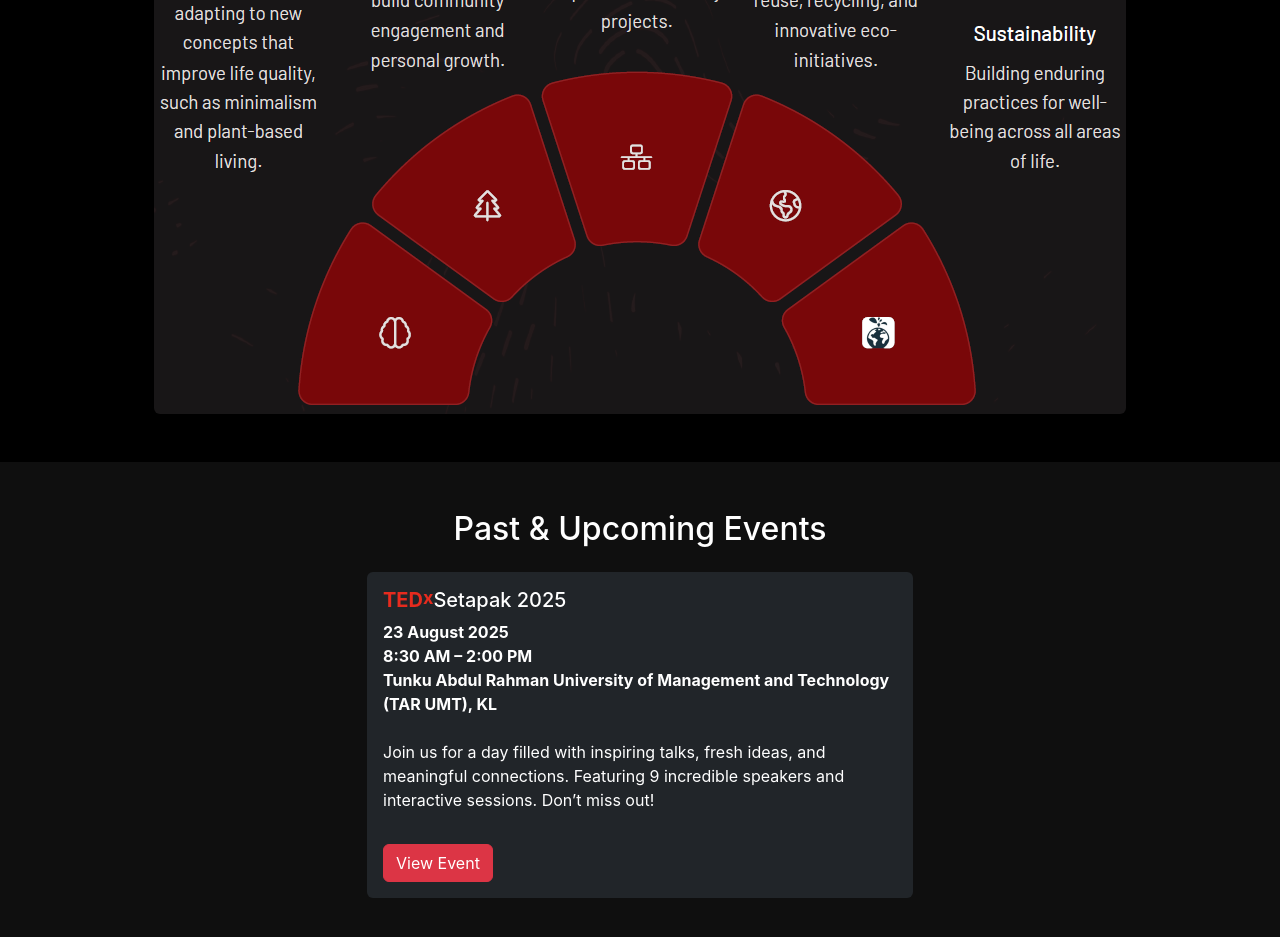
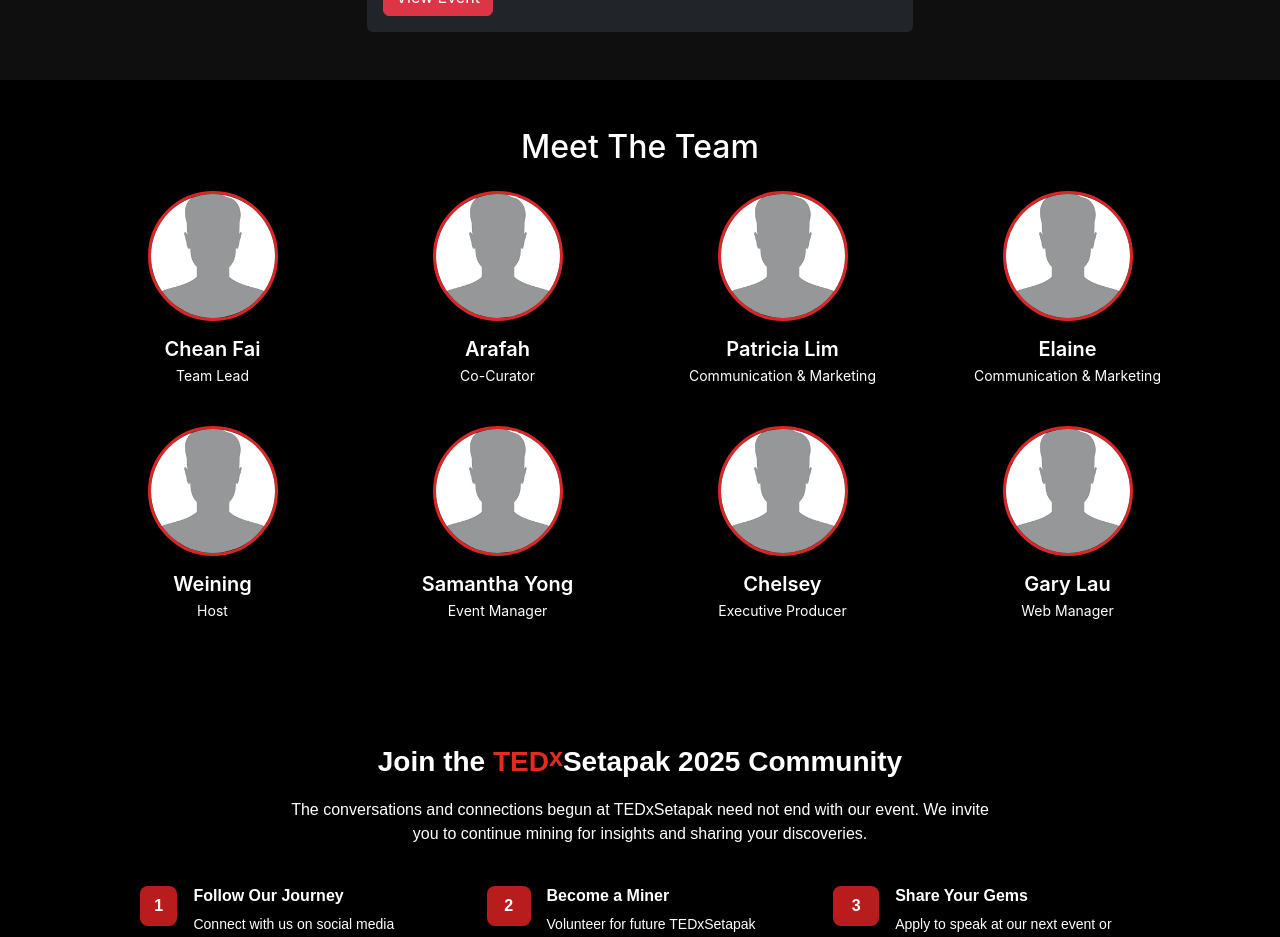
Before and after one commit to garylau83gh/tedxsetapakweb, a React (Create React App) app: page /#/ in a window 1280 px wide. Shown: the part 1860-2797 px from the top of the page. Built offline with nearby package versions, Linux system fonts and the light colour scheme.

Commit message:
fix schedule 7

```diff
--- a/src/App.js
+++ b/src/App.js
@@ -12,6 +12,8 @@
 import Footer from "./components/Footer";
 import Schedule from "./components/Schedule";
 import Location from "./components/Location";
+import Theme from "./components/Theme";
+import Team from "./components/Team";
 
 function ScrollToAnchor() {
   const { hash } = useLocation();
@@ -39,6 +41,7 @@
       <Hero />
       <About />
       <Events />
+      <Team />
       <Connect />
       <Footer />
     </>
@@ -52,6 +55,7 @@
       <Routes>
         <Route path="/" element={<HomePage />} />
         <Route path="/event" element={<EventLayout />}>
+          <Route path="theme" element={<Theme />} />
           <Route path="speakers" element={<Speakers />} />
           <Route path="schedule" element={<Schedule />} />
           <Route path="location" element={<Location />} />
--- a/src/components/About.jsx
+++ b/src/components/About.jsx
@@ -85,29 +85,7 @@
                 <span className="text-white fw-semibold">Setapak</span> represents our community's contribution to the global movement of <em>ideas worth spreading</em>.
                 Taking inspiration from the historic mining industry, we seek to extract valuable insights from diverse speakers and perspectives.
               </p>
-
-              <p className="mb-0" style={{ fontSize: "0.95rem", lineHeight: "1.6" }}>
-                Our theme <strong>M.I.N.E.S</strong> reflects our belief that each individual possesses unique treasures that, when shared,
-                can enrich society. Join us as we explore innovative approaches to <strong>Mindset, Investment, Networking, Environment</strong>,
-                and <strong>Sustainability</strong>.
-              </p>
             </div>
-          </div>
-        </div>
-      </section>
-
-      {/* === M.I.N.E.S Section === */}
-      <section className="bg-black text-white py-5">
-        <div className="container">
-          <h2 className="text-center display-5 fw-bold fs-3 mb-4">The M.I.N.E.S Framework</h2>
-
-          <div className="text-center">
-            <img
-              src={MINESImage}
-              alt="The M.I.N.E.S Framework"
-              className="img-fluid rounded shadow"
-              style={{ maxWidth: "100%", height: "auto" }}
-            />
           </div>
         </div>
       </section>
--- a/src/components/EventLayout.jsx
+++ b/src/components/EventLayout.jsx
@@ -37,6 +37,9 @@
           <div className="collapse navbar-collapse justify-content-end" id="navbarEvent">
             <ul className="navbar-nav">
               <li className="nav-item">
+                <Link className="nav-link text-white" to="/event/theme">Theme</Link>
+              </li>
+              <li className="nav-item">
                 <Link className="nav-link text-white" to="/event/speakers">Speakers</Link>
               </li>
               <li className="nav-item">
--- a/src/components/Navbar.jsx
+++ b/src/components/Navbar.jsx
@@ -91,6 +91,11 @@
             </a>
           </li>
           <li className="nav-item">
+            <a className="nav-link text-white" href="#" onClick={(e) => { e.preventDefault(); handleScroll("team"); }}>
+              Team
+            </a>
+          </li>
+          <li className="nav-item">
             <a className="nav-link text-white" href="#" onClick={(e) => { e.preventDefault(); handleScroll("connect"); }}>
               Connect With Us
             </a>
--- /dev/null
+++ b/src/components/Team.css
@@ -0,0 +1,15 @@
+.card-title {
+  font-weight: 600;
+}
+
+.card-text {
+  font-size: 0.9rem;
+}
+
+.team-photo {
+  width: 130px;
+  height: 130px;
+  object-fit: cover;
+  border-radius: 50%;
+  border: 3px solid #dc2626;
+}
--- /dev/null
+++ b/src/components/Team.jsx
@@ -0,0 +1,78 @@
+import React from "react";
+import "./Team.css";
+import Speaker1 from "../image/blank.png"; // Replace with actual image paths
+// Example images – replace with actual paths
+/* import CheanFai from "../image/team/cheanfai.png";
+import Arafah from "../image/team/arafah.png";
+import Patricia from "../image/team/patricia.png";
+import Elaine from "../image/team/elaine.png";
+import Weining from "../image/team/weining.png";
+import Samantha from "../image/team/samantha.png";
+import Chelsey from "../image/team/chelsey.png";
+import Gary from "../image/team/gary.png"; */
+
+const teamMembers = [
+  {
+    name: "Chean Fai",
+    role: "Team Lead",
+    image: Speaker1
+  },
+  {
+    name: "Arafah",
+    role: "Co-Curator",
+    image: Speaker1
+  },
+  {
+    name: "Patricia Lim",
+    role: "Communication & Marketing",
+    image: Speaker1
+  },
+  {
+    name: "Elaine",
+    role: "Communication & Marketing",
+    image: Speaker1
+  },
+  {
+    name: "Weining",
+    role: "Host",
+    image: Speaker1
+  },
+  {
+    name: "Samantha Yong",
+    role: "Event Manager",
+    image: Speaker1
+  },
+  {
+    name: "Chelsey",
+    role: "Executive Producer",
+    image: Speaker1
+  },
+  {
+    name: "Gary Lau",
+    role: "Web Manager",
+    image: Speaker1
+  }
+];
+
+export default function Team() {
+  return (
+    <section id="team" className="team-section text-white bg-black py-5">
+      <div className="container">
+        <h2 className="mb-4 text-center">Meet The Team</h2>
+        <div className="row justify-content-center g-4">
+          {teamMembers.map((member, index) => (
+            <div key={index} className="col-6 col-sm-4 col-md-3 text-center">
+              <img
+                src={member.image}
+                alt={member.name}
+                className="rounded-circle mb-3 team-photo"
+              />
+              <h5 className="fw-semibold mb-1">{member.name}</h5>
+              <p className="small text-white">{member.role}</p>
+            </div>
+          ))}
+        </div>
+      </div>
+    </section>
+  );
+}
--- /dev/null
+++ b/src/components/Theme.jsx
@@ -0,0 +1,62 @@
+import MINESImage from "../image/MINES.png";
+import Splash02 from "../image/spash_02.jpg";
+
+const Theme = () => {
+  return (
+    <>
+      {/* === Updated M.I.N.E.S Section with Background and Left Text === */}
+      <section id="theme" className="bg-black text-white py-5">
+        <div
+          className="container position-relative rounded overflow-hidden"
+          style={{
+            backgroundImage: `url(${Splash02})`,
+            backgroundSize: "cover",
+            backgroundPosition: "center",
+          }}
+        >
+          {/* Right-side fade effect */}
+          <div
+            className="position-absolute top-0 start-0 h-100"
+            style={{
+              width: "100%",
+              background: "linear-gradient(to right, rgba(0,0,0,0.9) 50%, rgba(0,0,0,0.3) 75%, transparent 100%)",
+              zIndex: 1,
+            }}
+          ></div>
+
+          {/* Text aligned left */}
+          <div className="row justify-content-start" style={{ position: "relative", zIndex: 2 }}>
+            <div className="col-md-6 py-5 px-4">
+              <h2 className="fw-bold fs-3 mb-4">
+                <span className="text-white">M.I.N.E.S - The Idea That Shapes The Future</span>
+              </h2>
+              <p className="mb-0" style={{ fontSize: "0.95rem", lineHeight: "1.6" }}>
+                Our theme <strong>M.I.N.E.S</strong> reflects our belief that each individual possesses unique treasures that, when shared,
+                can enrich society. Join us as we explore innovative approaches to <strong>Mindset, Investment, Networking, Environment</strong>,
+                and <strong>Sustainability</strong>.
+              </p>
+            </div>
+          </div>
+        </div>
+      </section>
+
+      {/* === M.I.N.E.S Section === */}
+      <section className="bg-black text-white py-5">
+        <div className="container">
+          <h2 className="text-center display-5 fw-bold fs-3 mb-4">The M.I.N.E.S Framework</h2>
+
+          <div className="text-center">
+            <img
+              src={MINESImage}
+              alt="The M.I.N.E.S Framework"
+              className="img-fluid rounded shadow"
+              style={{ maxWidth: "100%", height: "auto" }}
+            />
+          </div>
+        </div>
+      </section>
+    </>
+  );
+};
+
+export default Theme;
```
